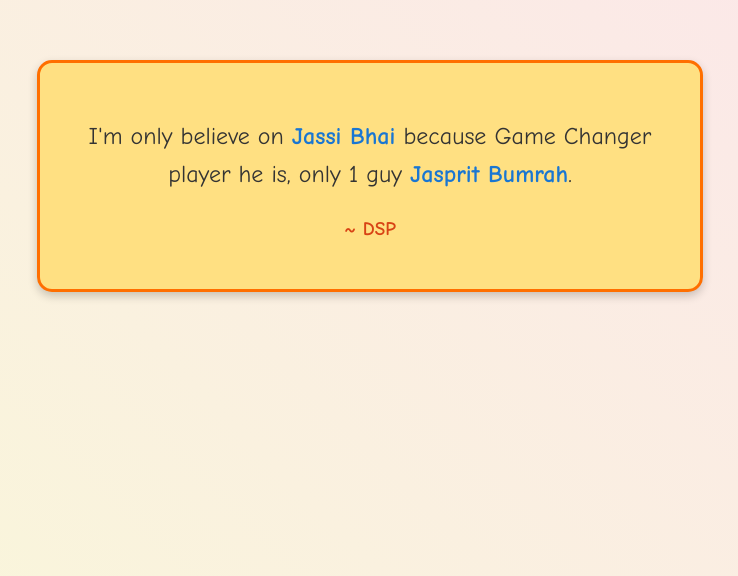
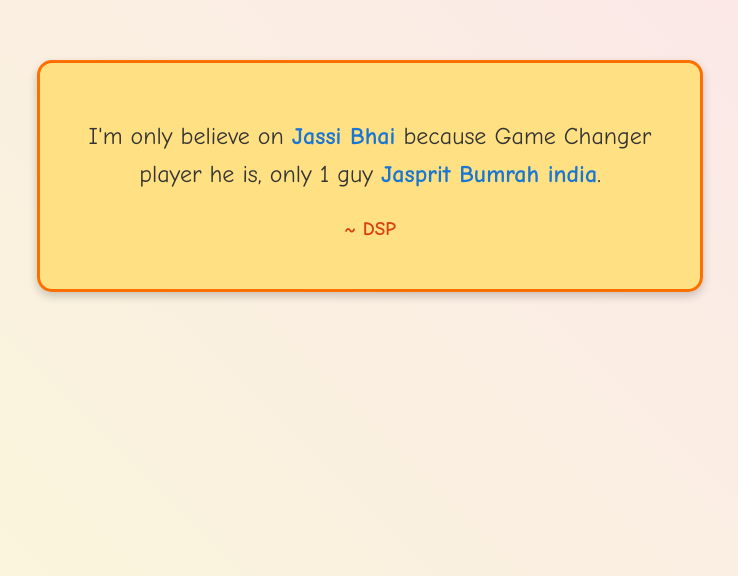
Before and after one commit to Priyamahesh24/CSIjessibhai, a plain HTML site: page index.html in a window 1280 px wide. Shown: the part 224-800 px from the top of the page, without its empty margins (270-1008 px from the left). Drawn offline with Linux system fonts and the light colour scheme.

Commit message:
Initial commit

```diff
--- a/index.html
+++ b/index.html
@@ -49,13 +49,14 @@
             width: 150px;
             margin: 20px auto;
         }
+
     </style>
 </head>
 <body>
     <div class="quote-container">
         <p class="quote-text">
             I'm only believe on <span class="highlight">Jassi Bhai</span> because Game Changer player he is,
-            only 1 guy <span class="highlight">Jasprit Bumrah</span>.
+            only 1 guy <span class="highlight">Jasprit Bumrah india</span>.
         </p>
         <p class="author">~ DSP</p>
     </div>
```
